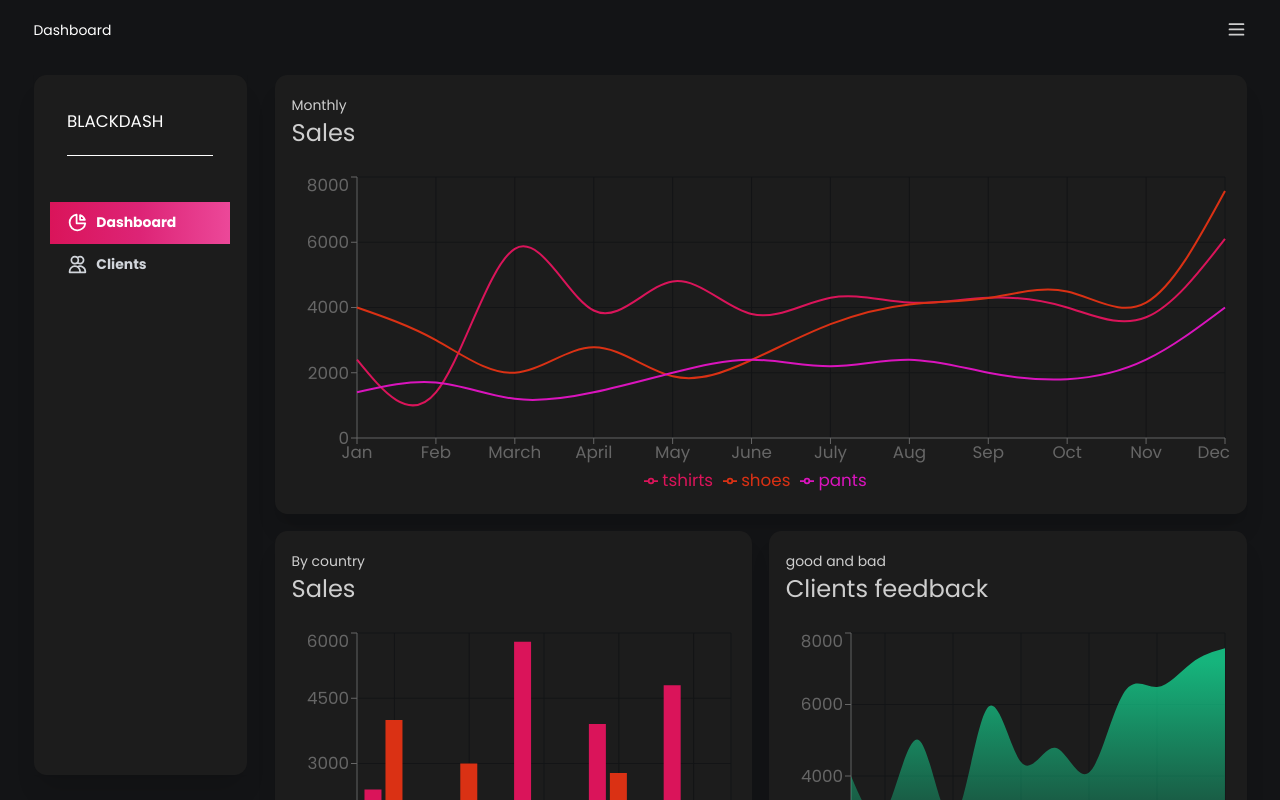
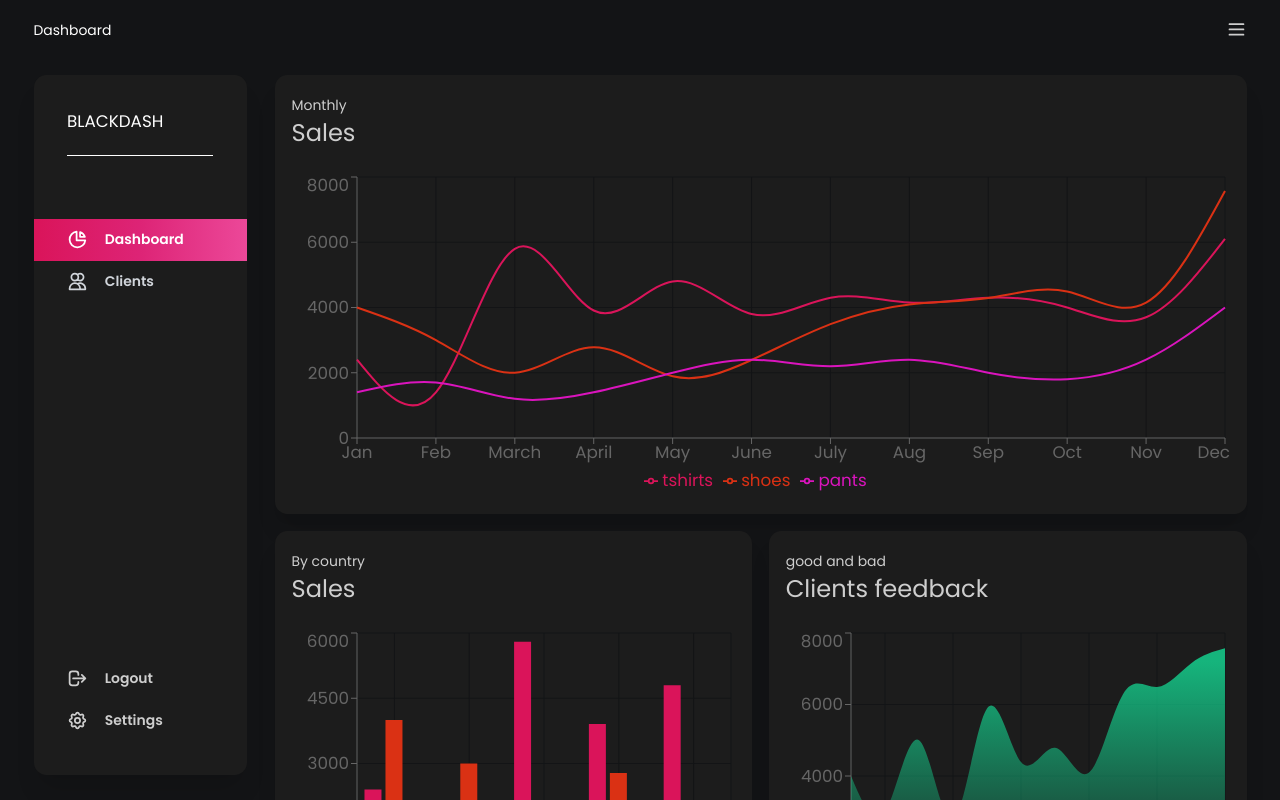
Before and after one commit to gabrieldemian/black-dashboard, a Next.js app: page / in a window 1280 px wide. Shown: the top 800 px of the page. Built offline with nearby package versions, Linux system fonts and the light colour scheme.

Commit message:
fix: aside and card with better props add: aside with end items

```diff
--- /dev/null
+++ b/components/Aside/Aside.module.css
@@ -0,0 +1,4 @@
+
+.asideHeight {
+  height: calc(100vh - 6rem);
+}
--- a/components/Aside/Props.tsx
+++ b/components/Aside/Props.tsx
@@ -22,3 +22,16 @@ export const asideItems: Item[] = [
     icon: 'users',
   },
 ]
+
+export const endItems: Item[] = [
+  {
+    name: 'Logout',
+    href: '/',
+    icon: 'logout'
+  },
+  {
+    name: 'Settings',
+    href: '/settings',
+    icon: 'cog'
+  }
+]
--- a/components/Aside/index.tsx
+++ b/components/Aside/index.tsx
@@ -1,40 +1,46 @@
 import { FC } from 'react'
-import { Props, asideItems } from './Props'
+import { Props, asideItems, endItems } from './Props'
 import Link from 'next/link'
 import { AnimateSharedLayout, motion } from 'framer-motion'
 import { useRouter } from 'next/router'
 import { useAside } from '~/contexts'
 import { Card, Svg } from '~/components'
+import s from './Aside.module.css'
+import cn from 'classnames'
 
 const Aside: FC<Props> = ({ className, ref }) => {
   const { pathname } = useRouter()
-  const { setIsOpen } = useAside()
+  const { setIsOpen, isMobile } = useAside()
 
   return (
-    <div
-      className="fixed z-50 shadow-sm p-0"
-      style={{ height: 'calc(100vh - 6rem)', width: 'inherit' }}
+    <Card
+      noPadding
+      className={cn(
+        `fixed flex flex-col w-[inherit] z-50 ${
+          !isMobile ? s.asideHeight : 'h-screen'
+        }`,
+        className
+      )}
       ref={ref}
     >
-      <Card className={`rounded-md w-full h-full bg-primay p-0 ${className}`}>
-        <div className="mb-7 p-4">
-          <p className="pb-5 border-b border-white mb-0 text-white">
-            BLACKDASH
-          </p>
+      <div className="mb-7 p-8">
+        <p className="pb-5 border-b border-white mb-0 text-white">BLACKDASH</p>
       </div>
 
+      <div className="h-full flex flex-col justify-between">
+        <div className="h-auto overflow-y-auto">
           <AnimateSharedLayout>
             {asideItems.map((item, index) => (
               <Link href={item.href} key={index}>
                 <a
                   onClick={() => setIsOpen(false)}
-                className={`flex items-center py-2.5 transition hover:text-white relative font-bold ${
+                  className={`flex items-center py-2.5 transition hover:text-white relative font-semibold ${
                     pathname === item.href ? 'text-white' : 'text-gray-300'
                   }`}
                 >
-                <div className="z-[2] mx-4 flex">
-                  <Svg icon={item.icon} className="w-5 h-5" />
-                  <small className="ml-2 mb-0">{item.name}</small>
+                  <div className="z-[2] mx-8 flex">
+                    <Svg icon={item.icon} />
+                    <small className="ml-4 mb-0">{item.name}</small>
                   </div>
 
                   {pathname === item.href && (
@@ -47,8 +53,20 @@ const Aside: FC<Props> = ({ className, ref }) => {
               </Link>
             ))}
           </AnimateSharedLayout>
+        </div>
+
+        <div className="p-8">
+          {endItems.map((item, i) => (
+            <Link href={item.href}>
+              <a className="flex items-center transition hover:text-white font-semibold py-2.5">
+                <Svg icon={item.icon} />
+                <small className="ml-4">{item.name}</small>
+              </a>
+            </Link>
+          ))}
+        </div>
+      </div>
     </Card>
-    </div>
   )
 }
 
--- a/components/Card/Props.tsx
+++ b/components/Card/Props.tsx
@@ -4,4 +4,5 @@ export interface Props {
   ref?: any
   className?: string
   style?: any
+  noPadding?: boolean
 }
--- a/components/Card/index.tsx
+++ b/components/Card/index.tsx
@@ -1,9 +1,20 @@
 import { PropsWithChildren, ReactElement } from 'react'
 import { Props } from './Props'
+import cn from 'classnames'
 
-export default function Card({ children, subtitle, title, className, ...other }: PropsWithChildren<Props>): ReactElement {
+export default function Card({
+  children,
+  subtitle,
+  title,
+  className = '',
+  noPadding,
+  ...other
+}: PropsWithChildren<Props>): ReactElement {
   return (
-    <div className={`bg-primary p-4 shadow-xl rounded-xl text-primary ${className}`} {...other}>
+    <div
+      className={cn(`bg-primary shadow-xl rounded-xl text-primary ${ noPadding ? 'p-0' : 'p-4' }`, className)}
+      {...other}
+    >
       {subtitle && <small>{subtitle}</small>}
       {title && <h4 className="mt-0">{title}</h4>}
       {children}
--- a/components/Svg/index.tsx
+++ b/components/Svg/index.tsx
@@ -6,7 +6,6 @@ export default function Svg({
   className = 'h-5 w-5',
   onClick,
 }: Props): ReactElement {
-
   const icons: any = {
     dashboard: (
       <svg
@@ -99,6 +98,29 @@ export default function Svg({
       </svg>
     ),
 
+    cog: (
+      <svg
+        xmlns="http://www.w3.org/2000/svg"
+        className={className}
+        fill="none"
+        viewBox="0 0 24 24"
+        stroke="currentColor"
+      >
+        <path
+          strokeLinecap="round"
+          strokeLinejoin="round"
+          strokeWidth="2"
+          d="M10.325 4.317c.426-1.756 2.924-1.756 3.35 0a1.724 1.724 0 002.573 1.066c1.543-.94 3.31.826 2.37 2.37a1.724 1.724 0 001.065 2.572c1.756.426 1.756 2.924 0 3.35a1.724 1.724 0 00-1.066 2.573c.94 1.543-.826 3.31-2.37 2.37a1.724 1.724 0 00-2.572 1.065c-.426 1.756-2.924 1.756-3.35 0a1.724 1.724 0 00-2.573-1.066c-1.543.94-3.31-.826-2.37-2.37a1.724 1.724 0 00-1.065-2.572c-1.756-.426-1.756-2.924 0-3.35a1.724 1.724 0 001.066-2.573c-.94-1.543.826-3.31 2.37-2.37.996.608 2.296.07 2.572-1.065z"
+        />
+        <path
+          strokeLinecap="round"
+          strokeLinejoin="round"
+          strokeWidth="2"
+          d="M15 12a3 3 0 11-6 0 3 3 0 016 0z"
+        />
+      </svg>
+    ),
+
     users: (
       <svg
         xmlns="http://www.w3.org/2000/svg"
@@ -133,7 +155,7 @@ export default function Svg({
       </svg>
     ),
 
-    message: (
+    logout: (
       <svg
         xmlns="http://www.w3.org/2000/svg"
         className={className}
@@ -145,7 +167,7 @@ export default function Svg({
           strokeLinecap="round"
           strokeLinejoin="round"
           strokeWidth="2"
-          d="M8 10h.01M12 10h.01M16 10h.01M9 16H5a2 2 0 01-2-2V6a2 2 0 012-2h14a2 2 0 012 2v8a2 2 0 01-2 2h-5l-5 5v-5z"
+          d="M17 16l4-4m0 0l-4-4m4 4H7m6 4v1a3 3 0 01-3 3H6a3 3 0 01-3-3V7a3 3 0 013-3h4a3 3 0 013 3v1"
         />
       </svg>
     ),
--- a/pages/_app.tsx
+++ b/pages/_app.tsx
@@ -31,7 +31,7 @@ function MyApp({ Component, pageProps }: AppProps) {
         <Nav />
 
         <div className="flex mt-4">
-          <div className="w-2/12 ml-8 hidden lg:block">
+          <div className="w-2/12 ml-8 hidden lg:flex">
             <Aside />
           </div>
 
--- a/pages/index.tsx
+++ b/pages/index.tsx
@@ -6,7 +6,7 @@ import { areaTheme, barTheme } from '~/utils/chartTheme'
 export default function Home() {
   return (
     <div className="container">
-      <Card subtitle="Monthly" title="Sales" className="mb-4 w-full">
+      <Card subtitle="Monthly" title="Sales" className="mb-4">
         <Chart data={salesData}>
           <Line
             {...lineTheme}
--- a/tailwind.config.js
+++ b/tailwind.config.js
@@ -34,6 +34,9 @@ module.exports = {
         },
         primary: '#da145a',
         secondary: '#dd2476',
+      },
+      width: {
+        'w-inherit': 'inherit'
       },
       borderColor: (theme) => ({
         ...theme('colors'),
```
Lines whose indentation alone changed are shown as unchanged.
